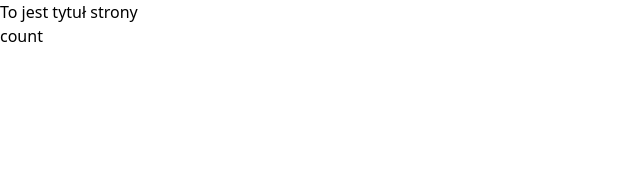
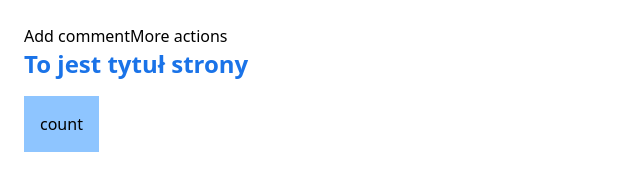
Before and after one commit to Zulazazula/webowe, a website built with Vite: page index.html in a window 1280 px wide. Shown: the whole page, without its empty margins (0-640 px from the left). Built offline with nearby package versions, Linux system fonts and the light colour scheme.

Commit message:
dodanie html

```diff
--- a/index.html
+++ b/index.html
@@ -1,14 +1,19 @@
+<!doctype html>
 <!DOCTYPE html>
 <html lang="en">
   <head>
     <meta charset="UTF-8" />
+    <link rel="icon" type="image/svg+xml" href="/vite.svg" />
     <meta name="viewport" content="width=device-width, initial-scale=1.0" />
+    <title>Vite App</title>Add commentMore actions
     <title>Zadanie 10</title>
   </head>
- <body>
-  <h1>To jest tytuł strony</h1>
-  <button id="btn">count</button>
-
-  <script type="module" src="/src/main.js"></script>
-</body>
+  <body>
+    <div id="app"></div>
+  <body class="p-6">
+    <h1 class="text-2xl font-bold text-primary">To jest tytuł strony</h1>
+    <button id="btn" class="bg-blue-300 p-4 mt-4">count</button>
+    <script type="module" src="/src/main.js"></script>
+  </body>
+</html>
   </html>
```
